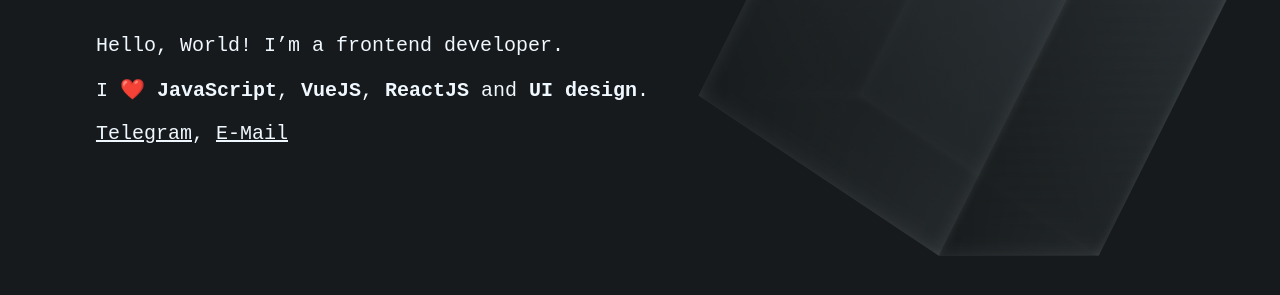
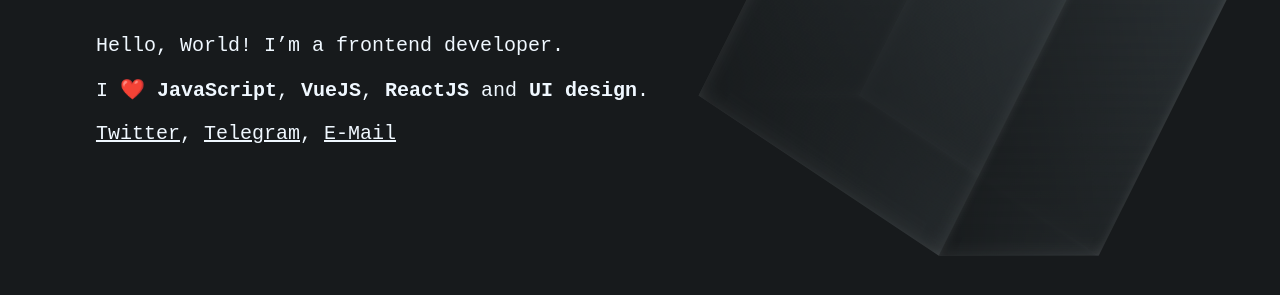
Before and after one commit to dmjcomdem/dimonskiy.ru, a plain HTML site: page index.html in a window 1280 px wide. Shown: the part 363-658 px from the top of the page. Drawn offline with Linux system fonts and the light colour scheme; a web font is replaced by a local one.

Commit message:
Add link on Twitter

```diff
--- a/index.html
+++ b/index.html
@@ -35,6 +35,7 @@
 					<p>Hello, World! I’m a frontend developer.</p>
 					<p>I ❤️ <strong>JavaScript</strong>, <strong>VueJS</strong>, <strong>ReactJS</strong> and <b>UI design</b>.</p>
 					<p>
+						<a href="https://twitter.com/dmjcomdem">Twitter</a>,
 						<a href="https://t.me/dmjcomdem">Telegram</a>,
 						<a href="mailto:dmjcomdem.style@gmail.com">E-Mail</a>
 					</p>
```
